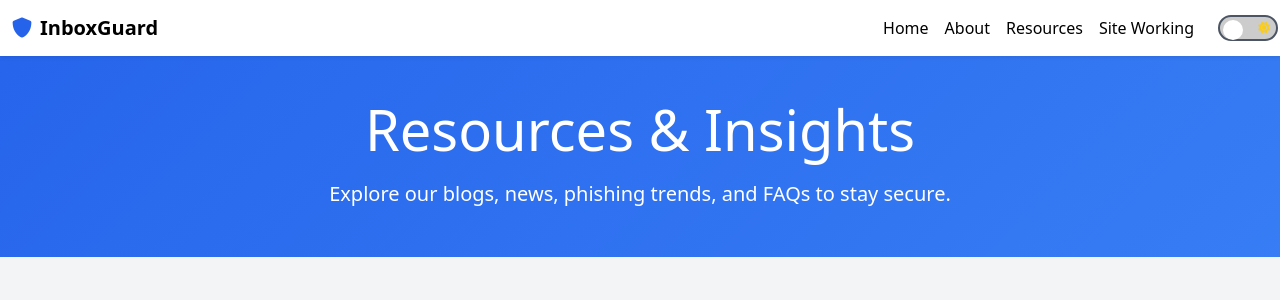
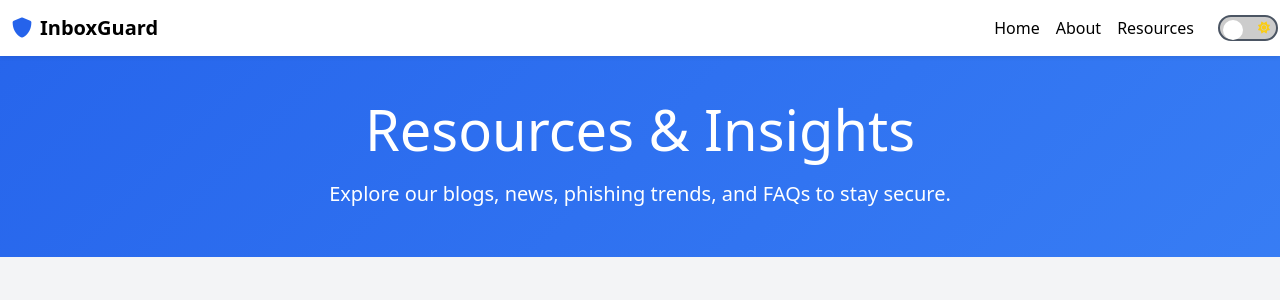
Before and after one commit to Harshj143/InboxGuard, a Flask app: page /resource.html in a window 1280 px wide. Shown: the top 300 px of the page. Run offline with Flask 2, Linux system fonts and the light colour scheme.

Commit message:
site working

```diff
--- a/templates/resource.html
+++ b/templates/resource.html
@@ -166,7 +166,6 @@
                     <li class="nav-item"><a class="nav-link" href="/">Home</a></li>
                     <li class="nav-item"><a class="nav-link" href="/about.html">About</a></li>
                     <li class="nav-item"><a class="nav-link active" href="/resource.html">Resources</a></li>
-                    <li class="nav-item"><a class="nav-link" href="/#working">Site Working</a></li>
                 </ul>
                 <label class="theme-switch mb-0">
                     <input type="checkbox" id="themeToggle">
```
